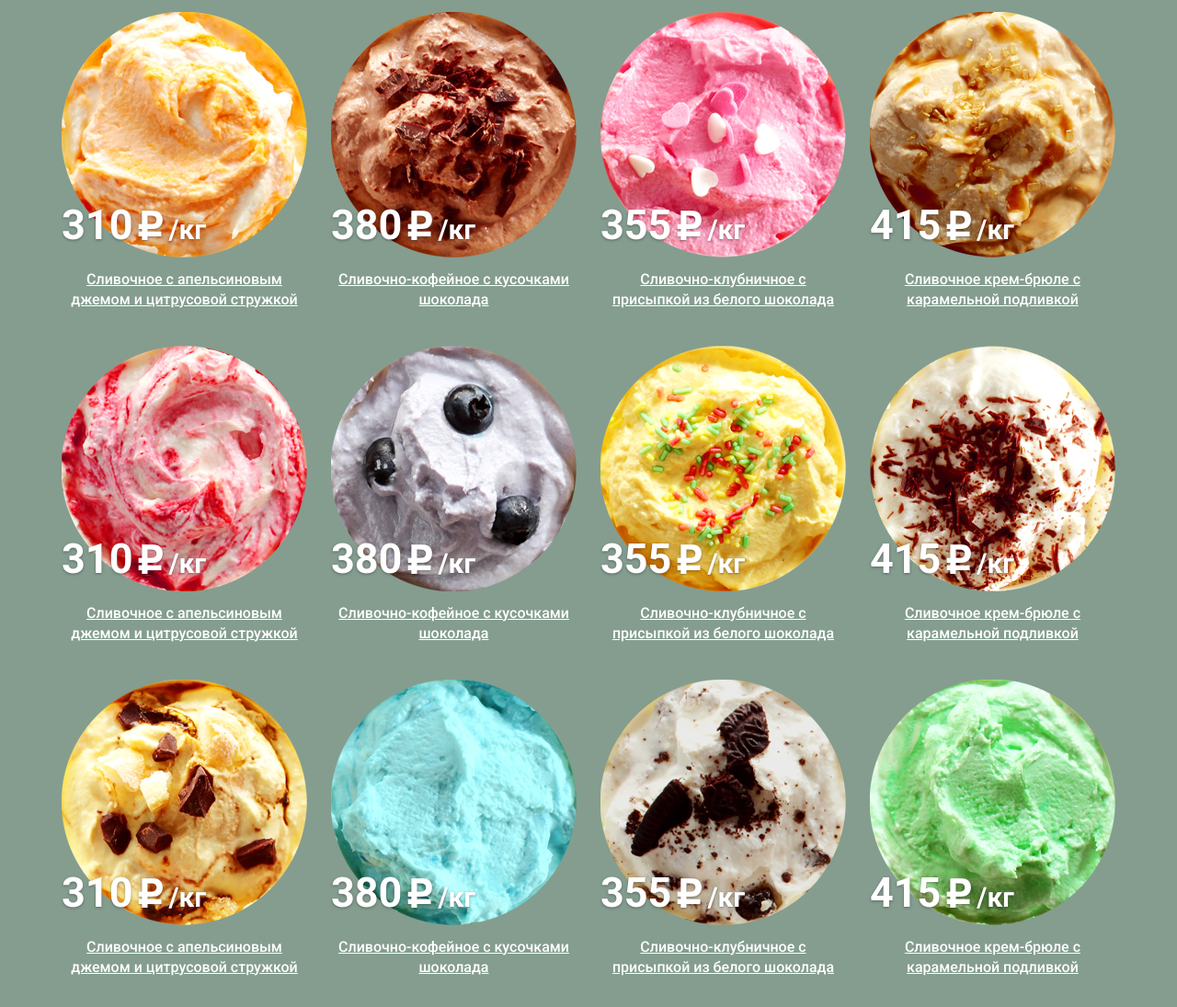
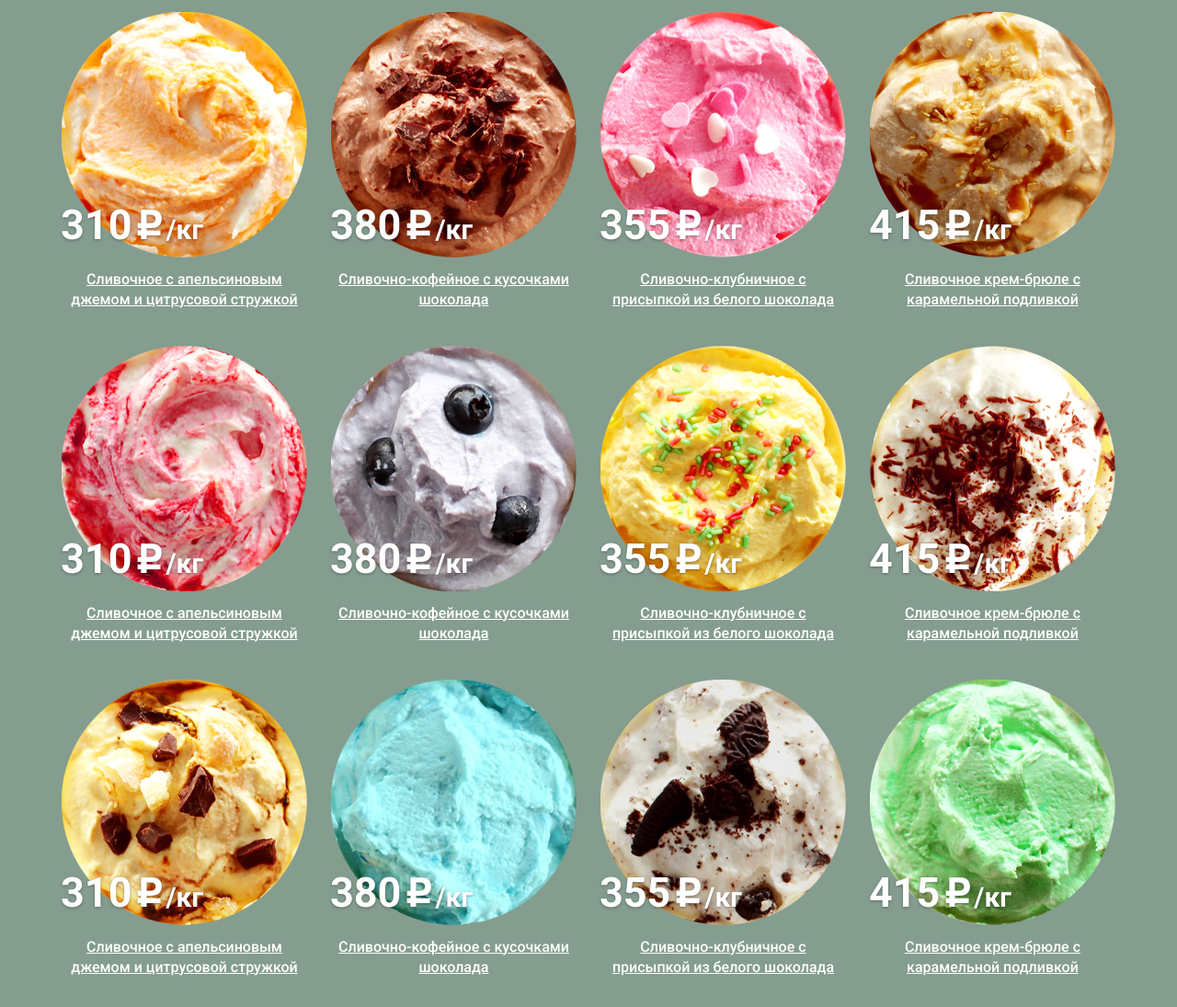
Before and after one commit to Galuev/159000-gllacy, a plain HTML site: page catalog.html in a window 1280 px wide. Shown: the part 346-1441 px from the top of the page at 92% size. Drawn offline with Linux system fonts and the light colour scheme.

Commit message:
добил select и убрал лишний span в ценнике на товаре

```diff
--- a/catalog.html
+++ b/catalog.html
@@ -209,7 +209,7 @@
                     <span class="product-box-price">
                       <span class="pb-sum">310</span>
                       <span class="pb-currency">руб</span>
-                      <span class="pb-amount">/кг</span>
+                      /кг
                     </span>
                   </div>
                   <h1 class="product-box-title">
@@ -225,7 +225,7 @@
                     <span class="product-box-price">
                       <span class="pb-sum">380</span>
                       <span class="pb-currency">руб</span>
-                      <span class="pb-amount">/кг</span>
+                      /кг
                     </span>
                   </div>
                   <h1 class="product-box-title">
@@ -241,7 +241,7 @@
                     <span class="product-box-price">
                       <span class="pb-sum">355</span>
                       <span class="pb-currency">руб</span>
-                      <span class="pb-amount">/кг</span>
+                      /кг
                     </span>
                   </div>
                   <h1 class="product-box-title">
@@ -257,7 +257,7 @@
                     <span class="product-box-price">
                       <span class="pb-sum">415</span>
                       <span class="pb-currency">руб</span>
-                      <span class="pb-amount">/кг</span>
+                      /кг
                     </span>
                   </div>
                   <h1 class="product-box-title">
@@ -275,7 +275,7 @@
                     <span class="product-box-price">
                       <span class="pb-sum">310</span>
                       <span class="pb-currency">руб</span>
-                      <span class="pb-amount">/кг</span>
+                      /кг
                     </span>
                   </div>
                   <h1 class="product-box-title">
@@ -291,7 +291,7 @@
                     <span class="product-box-price">
                       <span class="pb-sum">380</span>
                       <span class="pb-currency">руб</span>
-                      <span class="pb-amount">/кг</span>
+                      /кг
                     </span>
                   </div>
                   <h1 class="product-box-title">
@@ -307,7 +307,7 @@
                     <span class="product-box-price">
                       <span class="pb-sum">355</span>
                       <span class="pb-currency">руб</span>
-                      <span class="pb-amount">/кг</span>
+                      /кг
                     </span>
                   </div>
                   <h1 class="product-box-title">
@@ -323,7 +323,7 @@
                     <span class="product-box-price">
                       <span class="pb-sum">415</span>
                       <span class="pb-currency">руб</span>
-                      <span class="pb-amount">/кг</span>
+                      /кг
                     </span>
                   </div>
                   <h1 class="product-box-title">
@@ -341,7 +341,7 @@
                     <span class="product-box-price">
                       <span class="pb-sum">310</span>
                       <span class="pb-currency">руб</span>
-                      <span class="pb-amount">/кг</span>
+                      /кг
                     </span>
                   </div>
                   <h1 class="product-box-title">
@@ -357,7 +357,7 @@
                     <span class="product-box-price">
                       <span class="pb-sum">380</span>
                       <span class="pb-currency">руб</span>
-                      <span class="pb-amount">/кг</span>
+                      /кг
                     </span>
                   </div>
                   <h1 class="product-box-title">
@@ -373,7 +373,7 @@
                     <span class="product-box-price">
                       <span class="pb-sum">355</span>
                       <span class="pb-currency">руб</span>
-                      <span class="pb-amount">/кг</span>
+                      /кг
                     </span>
                   </div>
                   <h1 class="product-box-title">
@@ -389,7 +389,7 @@
                     <span class="product-box-price">
                       <span class="pb-sum">415</span>
                       <span class="pb-currency">руб</span>
-                      <span class="pb-amount">/кг</span>
+                      /кг
                     </span>
                   </div>
                   <h1 class="product-box-title">
--- a/css/style.css
+++ b/css/style.css
@@ -672,14 +672,17 @@ img {
 
 .product-box-price {
   position: absolute;
-  bottom: 20px;
-  left: 0;
+  bottom: 25px;
+  left: -1px;
+  font-size: 30px;
+  font-weight: 700;
   text-shadow: 0 1px 3px rgba(49, 50, 53, 0.5);
 }
 
 .pb-sum {
   font-size: 45px;
   font-weight: 700;
+  margin-right: 5px;
 }
 
 .pb-currency {
@@ -687,13 +690,11 @@ img {
   display: inline-block;
   width: 31px;
   height: 38px;
+  margin-left: -9px;
+  margin-bottom: -4px;
+  margin-right: -5px;
   vertical-align: bottom;
   background: url("../img/rouble-sign.png") no-repeat;
-}
-
-.pb-amount {
-  font-size: 30px;
-  font-weight: 700;
 }
 
 /* = = = = = = = = = = = = = = = = = = = = = = = = = FOOTER */
@@ -1543,13 +1544,6 @@ body > input[type="radio"] {
   z-index: 50;
 }
 
-/*При ховере цвет текста в селекте должен стать черным, а фон белым.
-Но, например, в firefox'е и всплывающий блок с option'ами
-окрашивается там. Он там по умолчанию (по крайней мере на mac)
-белого цвета и темный цвет текста option'ов видно только при ховере,
-а если убрать, то белый цвет текста сливается с белым фоном:
-https://monosnap.com/file/M7wgaKYQ0zBB8I0ewczXQf9qmtMvja
-Решил с помощью :focus*/
 .sorting:hover,
 .sorting:hover .outer-select::after {
   background-color: #ffffff;
@@ -1563,13 +1557,9 @@ https://monosnap.com/file/M7wgaKYQ0zBB8I0ewczXQf9qmtMvja
   background-position: -4px -560px;
 }
 
-/*:focus решает проблему с курсором вне select'а, но
-после выбора опции - селект горит темным цветом:
-https://monosnap.com/file/TIPetH18zTeJw1D7vHH5z7dz0lyV4N
-Если фокус на что-ть другое перевести, или в любом другом месте
-кликнуть - все становится ок.*/
-.sort-product:focus {
+.sort-product option {
   color: #343434;
+  background-color: #ffffff;
 }
 
 .range-filter {
```
Also changed, not shown: index.html (+4 -8 lines), css/style.min.css.
